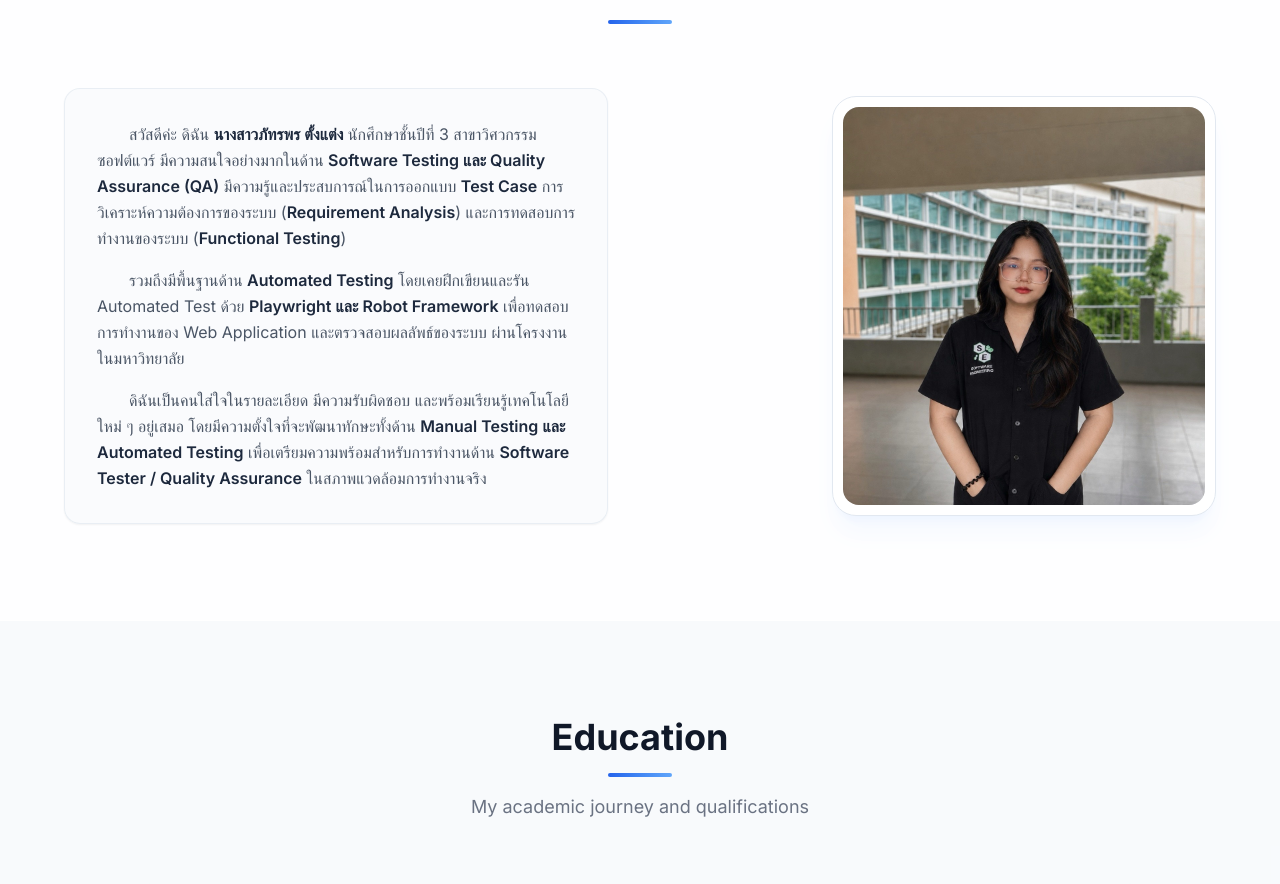
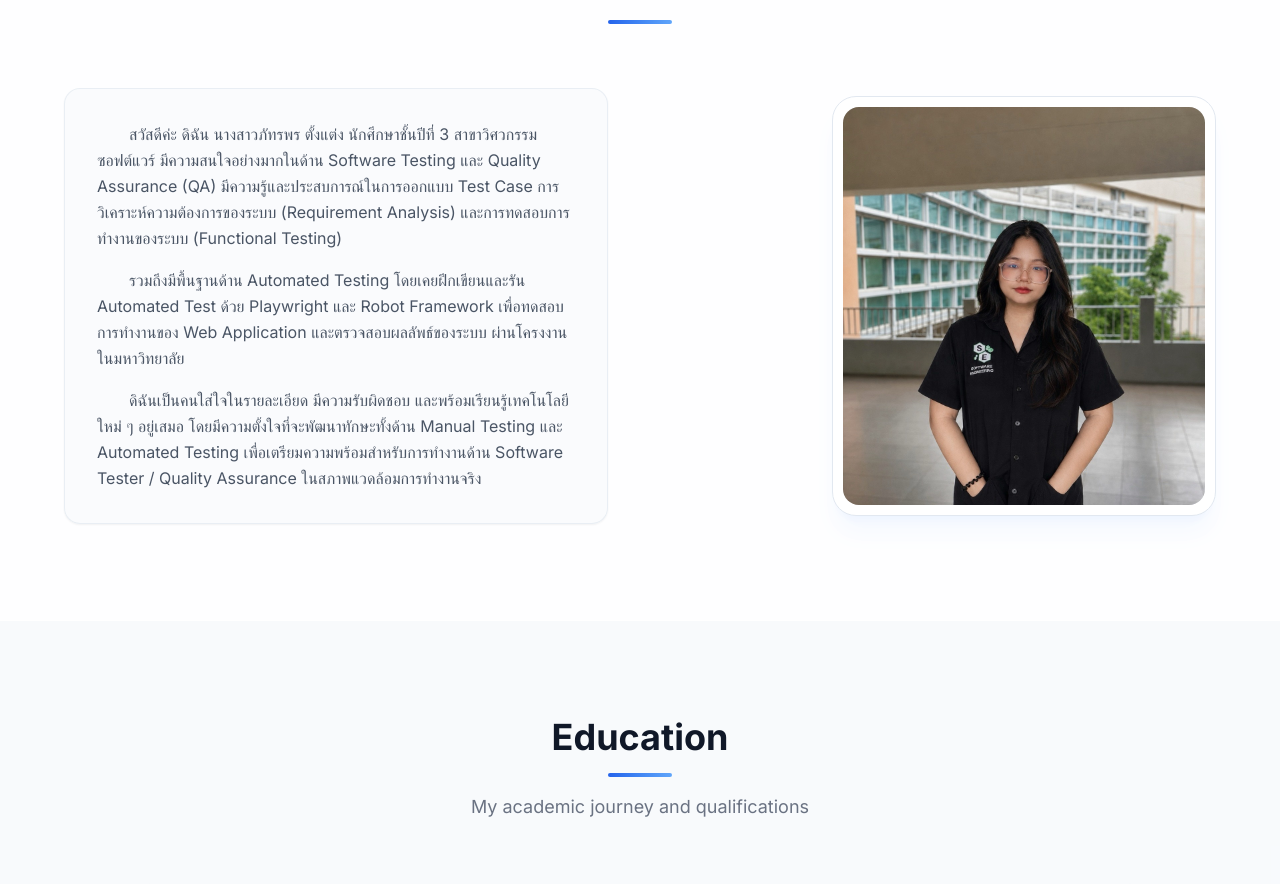
Before and after one commit to ptrptt/portfolio, a Next.js app: page / in a window 1280 px wide. Shown: the part 933-1817 px from the top of the page. Built offline with nearby package versions, Linux system fonts and the light colour scheme.

Commit message:
style-normalize-about-section-text

```diff
--- a/src/components/AboutSection.tsx
+++ b/src/components/AboutSection.tsx
@@ -16,26 +16,19 @@ export function AboutSection() {
           <div className="space-y-6 bg-slate-50/70 p-8 rounded-2xl border border-slate-200/70 shadow-xs">
             <div className="space-y-4 text-base leading-relaxed text-gray-600">
               <p className="indent-8">
-                สวัสดีค่ะ ดิฉัน <strong className="font-semibold text-slate-800">นางสาวภัทรพร ตั้งแต่ง</strong>{" "}
-                นักศึกษาชั้นปีที่ 3 สาขาวิศวกรรมซอฟต์แวร์ มีความสนใจอย่างมากในด้าน{" "}
-                <strong className="font-semibold text-slate-800">Software Testing และ Quality Assurance (QA)</strong>{" "}
-                มีความรู้และประสบการณ์ในการออกแบบ <strong className="font-semibold text-slate-800">Test Case</strong>{" "}
-                การวิเคราะห์ความต้องการของระบบ (<strong className="font-semibold text-slate-800">Requirement Analysis</strong>)
-                และการทดสอบการทำงานของระบบ (<strong className="font-semibold text-slate-800">Functional Testing</strong>)
+                สวัสดีค่ะ ดิฉัน นางสาวภัทรพร ตั้งแต่ง นักศึกษาชั้นปีที่ 3 สาขาวิศวกรรมซอฟต์แวร์
+                มีความสนใจอย่างมากในด้าน Software Testing และ Quality Assurance (QA)
+                มีความรู้และประสบการณ์ในการออกแบบ Test Case การวิเคราะห์ความต้องการของระบบ (Requirement Analysis)
+                และการทดสอบการทำงานของระบบ (Functional Testing)
               </p>
               <p className="indent-8">
-                รวมถึงมีพื้นฐานด้าน <strong className="font-semibold text-slate-800">Automated Testing</strong>{" "}
-                โดยเคยฝึกเขียนและรัน Automated Test ด้วย{" "}
-                <strong className="font-semibold text-slate-800">Playwright และ Robot Framework</strong>{" "}
+                รวมถึงมีพื้นฐานด้าน Automated Testing โดยเคยฝึกเขียนและรัน Automated Test ด้วย Playwright และ Robot Framework
                 เพื่อทดสอบการทำงานของ Web Application และตรวจสอบผลลัพธ์ของระบบ ผ่านโครงงานในมหาวิทยาลัย
               </p>
               <p className="indent-8">
                 ดิฉันเป็นคนใส่ใจในรายละเอียด มีความรับผิดชอบ และพร้อมเรียนรู้เทคโนโลยีใหม่ ๆ อยู่เสมอ
-                โดยมีความตั้งใจที่จะพัฒนาทักษะทั้งด้าน{" "}
-                <strong className="font-semibold text-slate-800">Manual Testing และ Automated Testing</strong>{" "}
-                เพื่อเตรียมความพร้อมสำหรับการทำงานด้าน{" "}
-                <strong className="font-semibold text-slate-800">Software Tester / Quality Assurance</strong>{" "}
-                ในสภาพแวดล้อมการทำงานจริง
+                โดยมีความตั้งใจที่จะพัฒนาทักษะทั้งด้าน Manual Testing และ Automated Testing
+                เพื่อเตรียมความพร้อมสำหรับการทำงานด้าน Software Tester / Quality Assurance ในสภาพแวดล้อมการทำงานจริง
               </p>
             </div>
           </div>
```
